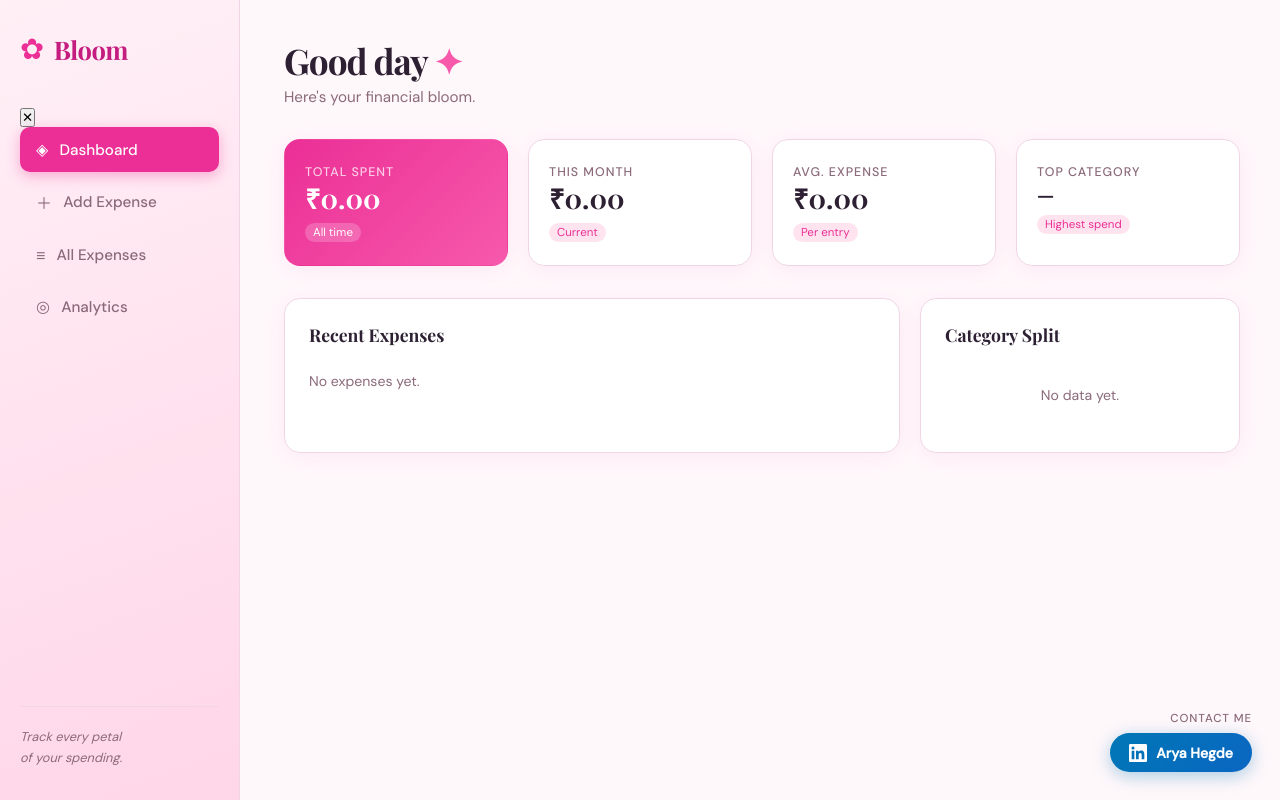
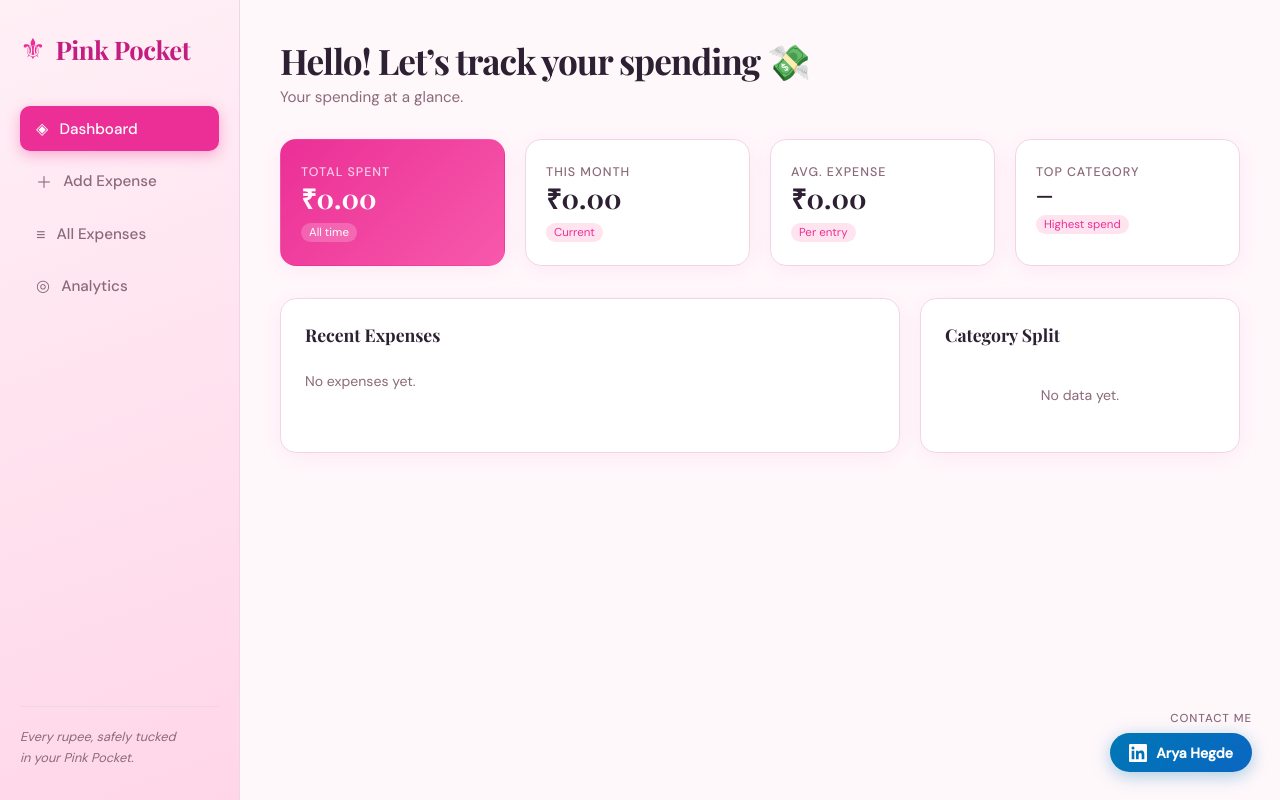
Before and after one commit to aryahegde03-gif/pink-pocket-expense-tracker, a Flask app: page / in a window 1280 px wide. Run offline with Flask 3, Linux system fonts and the light colour scheme; data that the repository does not hold is empty.

Commit message:
index.html

```diff
--- a/templates/index.html
+++ b/templates/index.html
@@ -3,29 +3,18 @@
 <head>
   <meta charset="UTF-8" />
   <meta name="viewport" content="width=device-width, initial-scale=1.0"/>
-  <title>Bloom — Expense Tracker</title>
+  <title>Pink Pocket — Expense Tracker</title>
   <link rel="stylesheet" href="{{ url_for('static', filename='style.css') }}"/>
   <link href="https://fonts.googleapis.com/css2?family=Playfair+Display:wght@400;600;700&family=DM+Sans:wght@300;400;500&display=swap" rel="stylesheet"/>
   <script src="https://cdn.jsdelivr.net/npm/chart.js"></script>
 </head>
 <body>
 
-  <!-- ── Hamburger Toggle ─────────────────── -->
-  <button class="sidebar-toggle" id="sidebarToggle" aria-label="Toggle menu">
-    <span></span><span></span><span></span>
-  </button>
-
-  <!-- ── Overlay (mobile) ──────────────────── -->
-  <div class="sidebar-overlay" id="sidebarOverlay"></div>
-
   <!-- ── Sidebar ───────────────────────────── -->
-  <aside class="sidebar" id="sidebar">
-    <div class="sidebar-top">
-      <div class="logo">
-        <span class="logo-icon">✿</span>
-        <span class="logo-text">Bloom</span>
-      </div>
-      <button class="sidebar-close" id="sidebarClose" aria-label="Close menu">✕</button>
+  <aside class="sidebar">
+    <div class="logo">
+      <span class="logo-icon">⚜</span>
+      <span class="logo-text">Pink Pocket</span>
     </div>
     <nav class="nav">
       <button class="nav-btn active" data-section="dashboard">
@@ -42,7 +31,7 @@
       </button>
     </nav>
     <div class="sidebar-footer">
-      <p>Track every petal<br/>of your spending.</p>
+      <p>Every rupee, safely tucked<br/> in your Pink Pocket.</p>
     </div>
   </aside>
 
@@ -52,8 +41,8 @@
     <!-- DASHBOARD -->
     <section id="dashboard" class="section active">
       <header class="section-header">
-        <h1>Good day <span class="accent">✦</span></h1>
-        <p class="subtitle">Here's your financial bloom.</p>
+        <h1>Hello! Let’s track your spending <span class="accent">💸</span></h1>
+        <p class="subtitle">Your spending at a glance.</p>
       </header>
 
       <!-- KPI Cards -->
@@ -99,7 +88,7 @@
     <!-- ADD EXPENSE -->
     <section id="add" class="section">
       <header class="section-header">
-        <h1>Add Expense <span class="accent">✦</span></h1>
+        <h1>Add Expense <span class="accent">✰</span></h1>
         <p class="subtitle">Record a new transaction.</p>
       </header>
 
@@ -140,7 +129,7 @@
     <!-- ALL EXPENSES -->
     <section id="expenses" class="section">
       <header class="section-header">
-        <h1>All Expenses <span class="accent">✦</span></h1>
+        <h1>All Expenses <span class="accent">✰</span></h1>
         <p class="subtitle">Your complete spending log.</p>
       </header>
 
@@ -182,7 +171,7 @@
     <!-- ANALYTICS -->
     <section id="analytics" class="section">
       <header class="section-header">
-        <h1>Analytics <span class="accent">✦</span></h1>
+        <h1>Analytics <span class="accent">✨</span></h1>
         <p class="subtitle">Understand your spending patterns.</p>
       </header>
 
@@ -203,9 +192,7 @@
     </section>
 
   </main>
-
-  <!-- ── Contact Me ───────────────────────── -->
-  <div class="contact-bubble">
+<div class="contact-bubble">
     <span class="contact-label">Contact Me</span>
     <a href="https://www.linkedin.com/in/arya-hegde-600969311" target="_blank" rel="noopener noreferrer" class="linkedin-btn">
       <svg xmlns="http://www.w3.org/2000/svg" width="18" height="18" viewBox="0 0 24 24" fill="currentColor">
```
